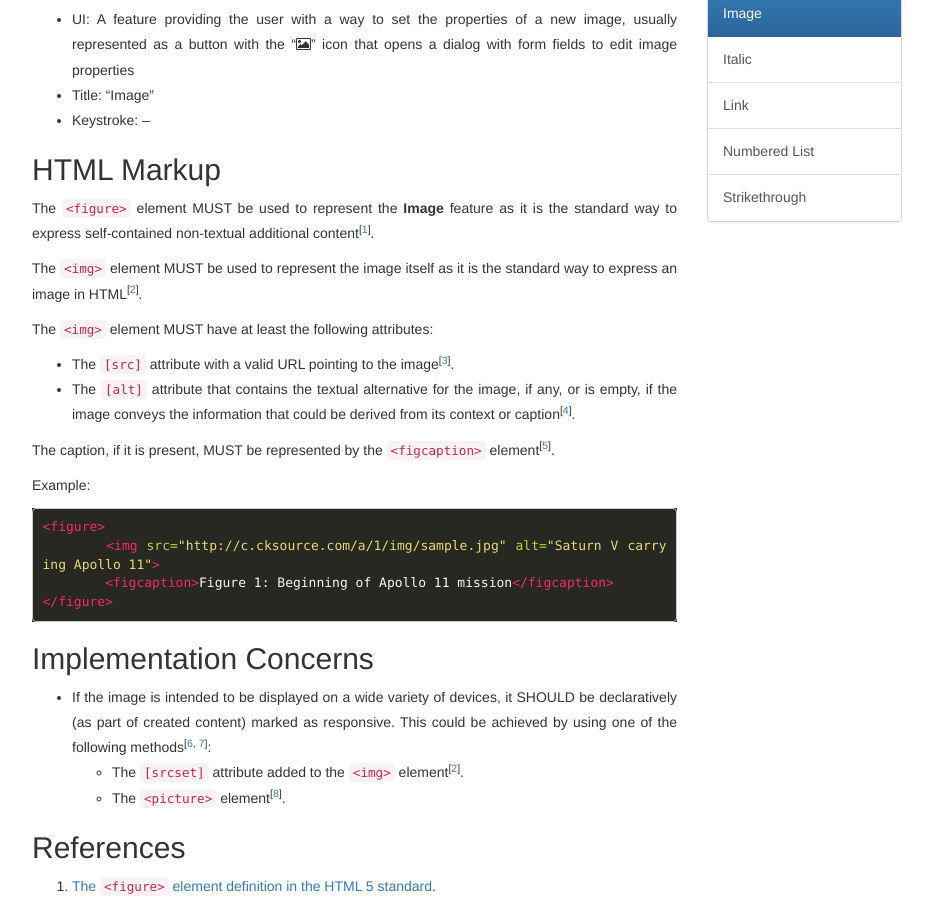
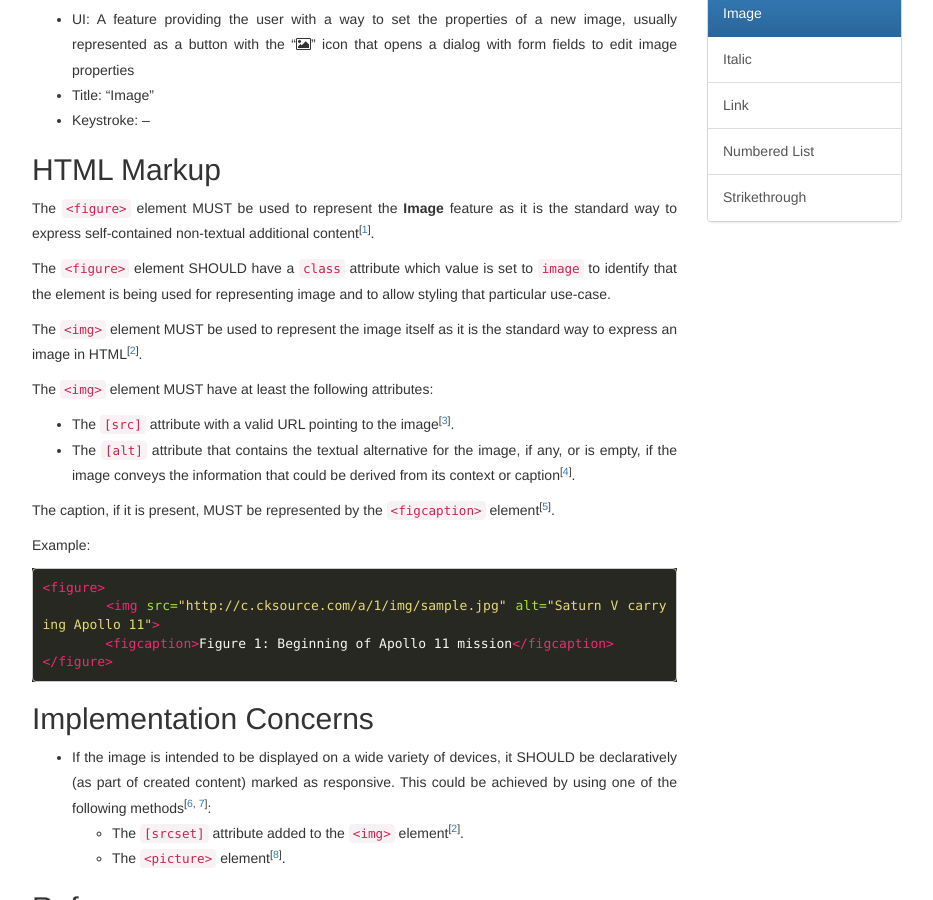
Before and after one commit to ckeditor/editor-recommendations, a Jekyll site: the page built from _features/image.md, in a window 1280 px wide and 900 px high, scrolled down 313 px. Shown: the whole window, without its empty margins (173-1106 px from the left). Built offline with Jekyll 4.4.1, drawn with Linux system fonts in a browser that asks for light colours; nearby versions of some CDN libraries.

Commit message:
Added fragment about class for <figure> element in "Image" feature.

```diff
--- a/_features/image.md
+++ b/_features/image.md
@@ -26,6 +26,8 @@ The image is usually accompanied with a caption.
 {% capture markup %}
 
 The `<figure>` element MUST be used to represent the **Image** feature as it is the standard way to express self-contained non-textual additional content<sup>[[1](#ref1)]</sup>.
+
+The `<figure>` element SHOULD have a `class` attribute which value is set to `image` to identify that the element is being used for representing image and to allow styling that particular use-case.
 
 The `<img>` element MUST be used to represent the image itself as it is the standard way to express an image in HTML<sup>[[2](#ref2)]</sup>.
 
```
